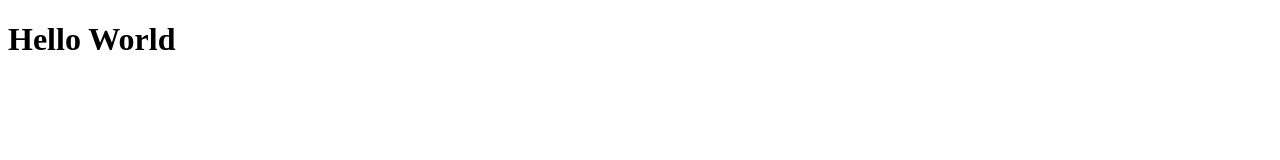
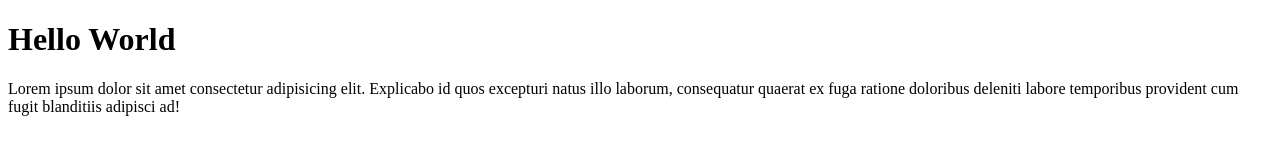
Before and after one commit to strmfrei19/strmfrei-git-test, a plain HTML site: page index.html in a window 1280 px wide. Drawn offline with Linux system fonts and the light colour scheme.

Commit message:
menambahkan paragraf

```diff
--- a/index.html
+++ b/index.html
@@ -7,5 +7,6 @@
   </head>
   <body>
     <h1>Hello World</h1>
+    <p>Lorem ipsum dolor sit amet consectetur adipisicing elit. Explicabo id quos excepturi natus illo laborum, consequatur quaerat ex fuga ratione doloribus deleniti labore temporibus provident cum fugit blanditiis adipisci ad!</p>
   </body>
 </html>
```
